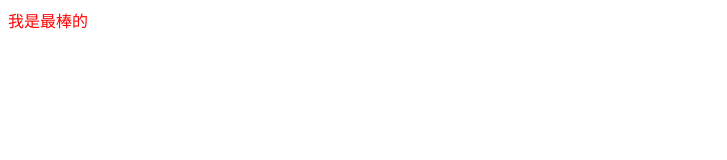
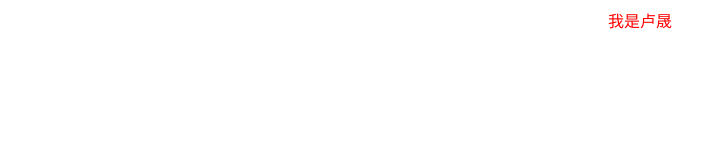
Before and after one commit to wosilusheng/helloworld, a plain HTML site: page index.html in a window 1280 px wide. Shown: the whole page, without its empty margins (0-727 px from the left). Drawn offline with Linux system fonts and the light colour scheme.

Commit message:
Update index.html

```diff
--- a/index.html
+++ b/index.html
@@ -5,7 +5,7 @@
 	</head>
 
 	<body>
-		<font color="red">我是最棒的</font>
+		<center><font color="red">我是卢晟</font></center>
 	</body>
 
 </html>
```
